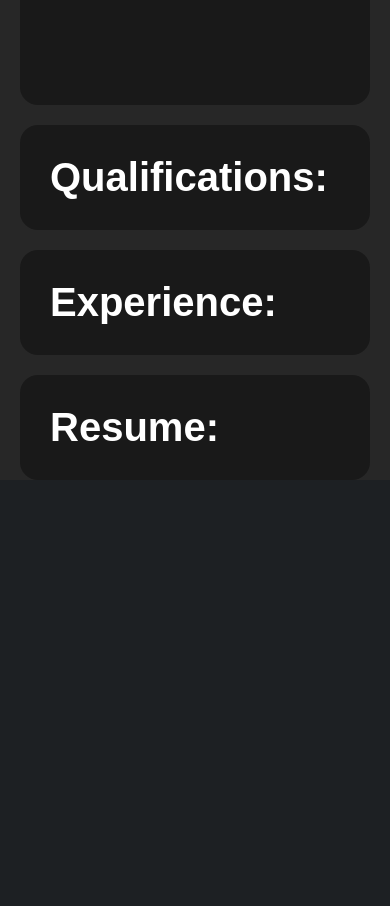
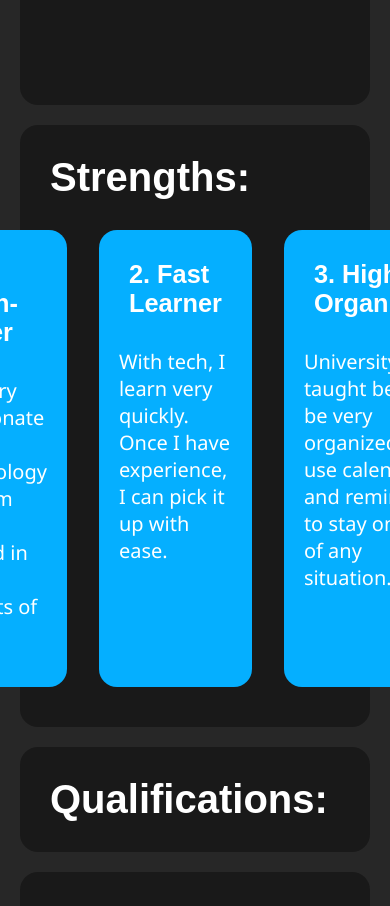
Before and after one commit to ChrispyJohnson1/ChrispyWebsite, a React (Create React App) app in the folder chrispy-website/: page / in a window 390 px wide. Shown: the part 3440-4346 px from the top of the page. Before the commit the page ends 3940 px from the top, so only its background shows below. Built offline with nearby package versions, Linux system fonts and the light colour scheme.

Commit message:
Added Strengths Section
Again, not fully finished. Not responsive yet.

```diff
--- a/chrispy-website/src/App.css
+++ b/chrispy-website/src/App.css
@@ -225,6 +225,31 @@
   font-weight: 600;
 }
 
+#strengths-grid {
+  display: grid;
+  grid-template-columns: auto auto auto;
+  justify-content: center;
+  align-content: center;
+  padding: 20px
+}
+
+.strength-card {
+  max-width: 30em;
+  padding: 20px;
+  margin: 0px 1em;
+  background-color: #05afff;  /* ! TEMPORARY */
+  border-radius: 18px;
+}
+
+.strength-card h1 {
+  font-size: 19pt;
+  font-weight: 700;
+}
+
+.strength-card p {
+  font-size: 15pt;
+  font-weight: 600pt
+}
 
 
 /* RESPONSIVE STYLING USING @media BREAKPOINTS: */
--- a/chrispy-website/src/App.js
+++ b/chrispy-website/src/App.js
@@ -96,6 +96,24 @@ function App() {
               </div>
             </section>
 
+            <section id = 'strengths' className = 'custom-section'>
+              <h1>{'Strengths:'}</h1>
+              <div id = 'strengths-grid'>
+                <div className = 'strength-card'>
+                  <h1>1. Tech-lover</h1>
+                  <p>I'm very passionate about technology and I'm well-versed in many aspects of it.</p>
+                </div>
+                <div className = 'strength-card'>
+                  <h1>2. Fast Learner</h1>
+                  <p>With tech, I learn very quickly. Once I have experience, I can pick it up with ease.</p>
+                </div>
+                <div className = 'strength-card'>
+                  <h1>3. Highly Organized</h1>
+                  <p>University taught be to be very organized. I use calendars and reminders to stay on top of any situation.</p>
+                </div>
+              </div>
+            </section>
+
             <section id = 'qualifications' className = 'custom-section'>
               <h1>{'Qualifications:'}</h1>
             </section>
```
